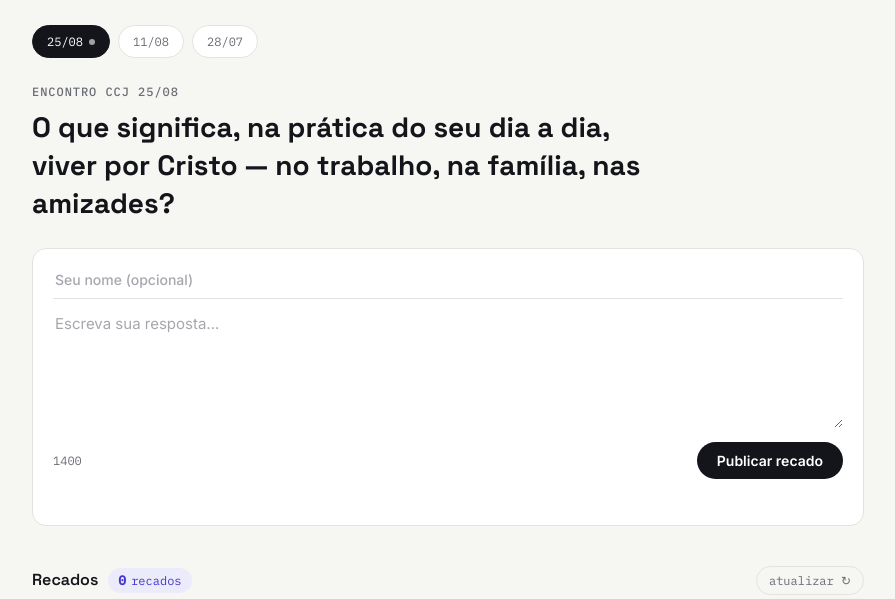
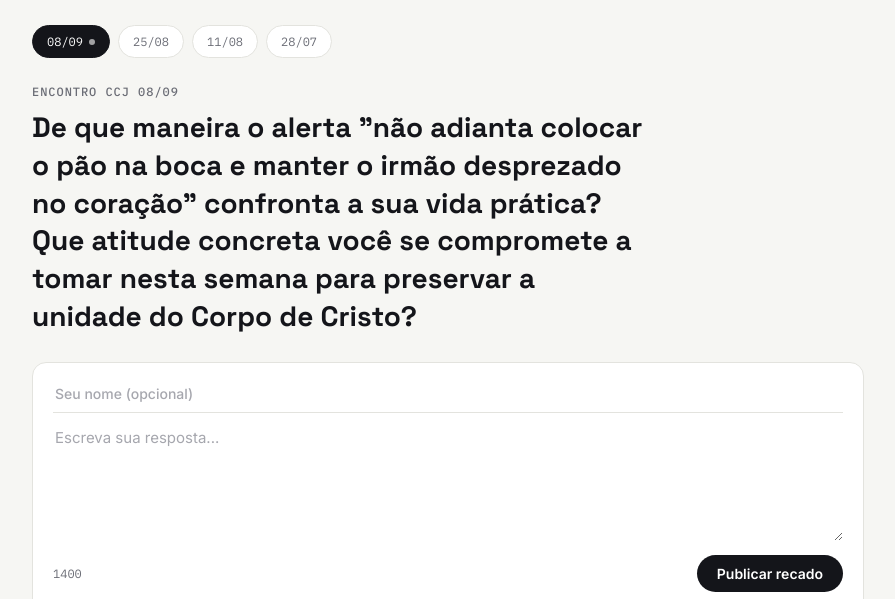
Before and after one commit to beigobira30/mural-ccj, a plain HTML site: page index.html in a window 1280 px wide. Shown: the part 157-756 px from the top of the page, without its empty margins (192-1087 px from the left). Drawn offline with Linux system fonts and the light colour scheme.

Commit message:
Add files via upload

```diff
--- a/index.html
+++ b/index.html
@@ -179,6 +179,12 @@
   // 3) suba o arquivo atualizado no GitHub Pages
   const ACTIVITIES = [
     {
+      id: 'ccj-2026-09-08',
+      label: '08/09',
+      title: 'Encontro CCJ 08/09',
+      prompt: 'De que maneira o alerta "não adianta colocar o pão na boca e manter o irmão desprezado no coração" confronta a sua vida prática?\nQue atitude concreta você se compromete a tomar nesta semana para preservar a unidade do Corpo de Cristo?'
+    },
+    {
       id: 'ccj-2026-08-25',
       label: '25/08',
       title: 'Encontro CCJ 25/08',
@@ -197,7 +203,7 @@
       prompt: 'Você sabe qual é o seu dom?\nO que você tem feito para desenvolvê-lo e colocá-lo a serviço do Corpo de Cristo?'
     }
   ];
-  const CURRENT_ACTIVITY_ID = 'ccj-2026-08-25';
+  const CURRENT_ACTIVITY_ID = 'ccj-2026-09-08';
   const MAX_CHARS = 1400;
   const SHEET_ID = '1835t6A5aD4Spn7elrXo2ReuctWPpN4_1oZ3GN9yBFWY';
   const LIKES_KEY = 'mural-ccj-likes';
```
